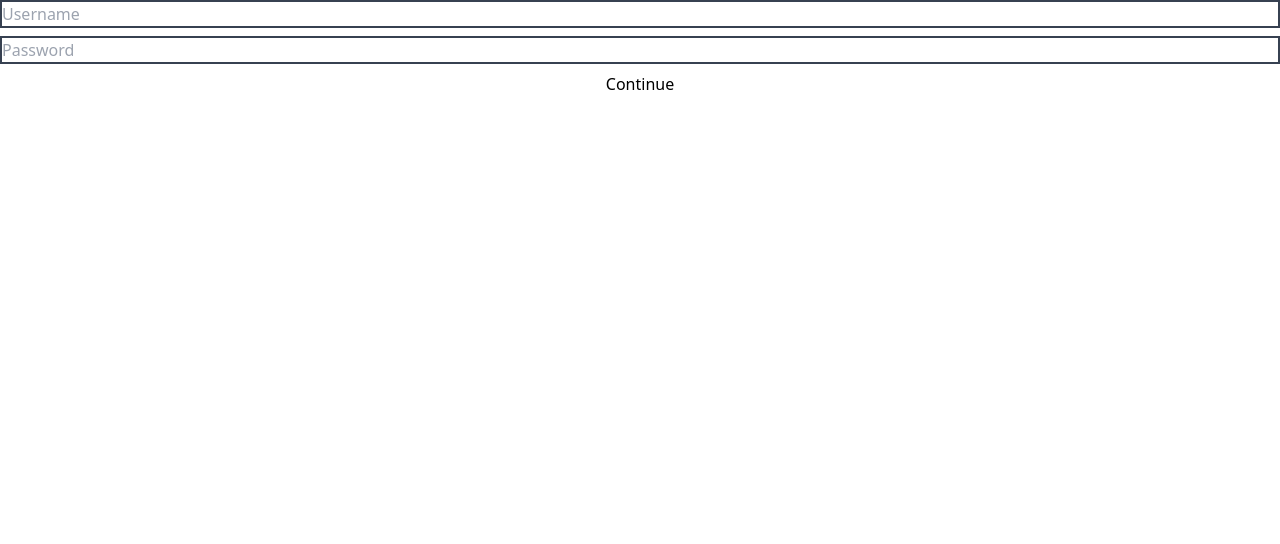
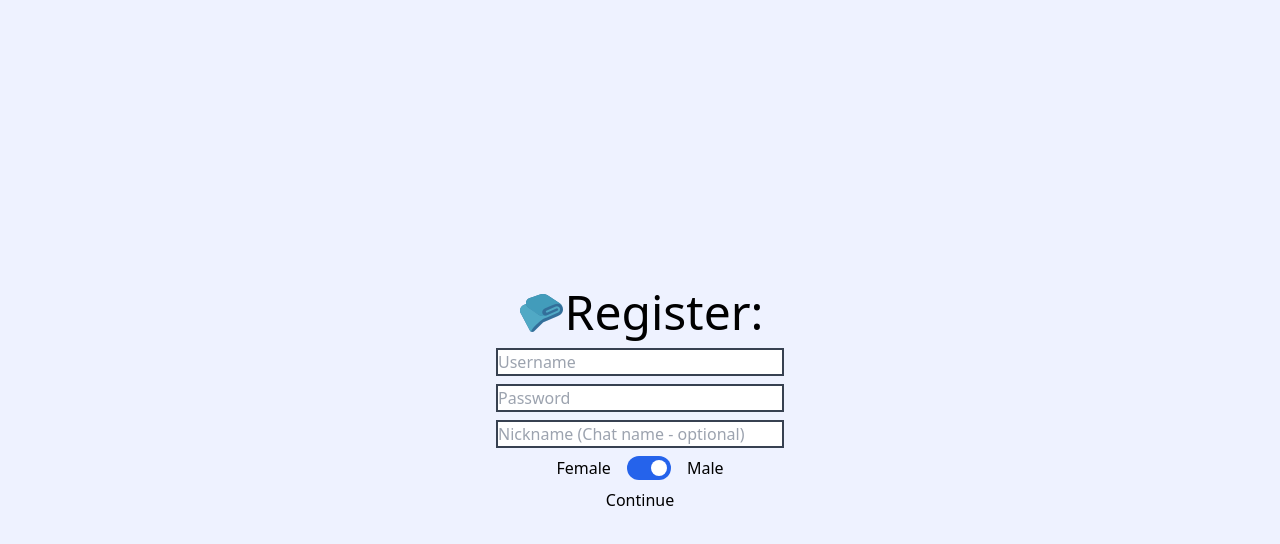
Before and after one commit to ProtemS/CirbuMeet, a Next.js app: page /register in a window 1280 px wide. Shown: the top 544 px of the page. Built offline with nearby package versions, Linux system fonts and the light colour scheme.

Commit message:
added reg page

```diff
--- a/package.json
+++ b/package.json
@@ -13,7 +13,9 @@
 		"prepare": "husky install"
 	},
 	"dependencies": {
+		"@headlessui/react": "^1.4.2",
 		"@next/bundle-analyzer": "^12.0.7",
+		"axios": "^0.24.0",
 		"next": "12.0.7",
 		"next-seo": "^4.28.1",
 		"react": "17.0.2",
--- a/src/pages/chatpage.js
+++ b/src/pages/chatpage.js
@@ -1,7 +1,7 @@
 import React from 'react';
 
 const chatpage = () => {
-	return <div>hi</div>;
+	return <div>h</div>;
 };
 
 export default chatpage;
--- a/src/pages/index.js
+++ b/src/pages/index.js
@@ -16,7 +16,7 @@ const Home = () => {
 		<>
 			<CustomHeader />
 
-			<main className="min-h-screen flex flex-col items-center justify-center bg-gray-200">
+			<main className="min-h-screen flex flex-col items-center justify-center bg-indigo-50">
 				<div className="flex flex-row items-center select-none ">
 					<span className="text-3xl font-semibold">CirbuMeet</span>
 					<img src="/icons8-blankie-48.png" alt="" />
@@ -36,7 +36,7 @@ const Home = () => {
 							setUserName(e.target.value);
 						}}
 						placeholder="Username"
-						className="border-2 border-gray-700 outline-none"
+						className="border-2 border-gray-700 outline-none w-72"
 					/>
 					<input
 						type="password"
--- a/src/pages/register.js
+++ b/src/pages/register.js
@@ -1,16 +1,32 @@
 import React, { useState } from 'react';
+
+import { Switch } from '@headlessui/react';
+
+import CustomHeader from '../components/CustomHeader';
 
 const Register = () => {
 	const [userName, setUserName] = useState('');
 	const [password, setPassword] = useState('');
-	// const [nickName, setNickName] = useState('');
-	// const [gender, setGender] = useState('');
+	const [nickName, setNickName] = useState('');
+	const [male, setMale] = useState(true);
+	const MaleOrFemale = () => {
+		if (male) return 'male';
+		return 'female';
+	};
+
 	return (
-		<div>
+		<>
+			<CustomHeader title="Register a Cirbumeet account" />
+
+			<main className="min-h-screen flex flex-col items-center justify-center space-y-3 bg-indigo-50">
+				<div className="flex flex-row items-center">
+					<img src="/icons8-blankie-48.png" alt="" />
+					<span className="text-5xl">Register:</span>
+				</div>
 				<form
-				onSubmit={(e) => {
+					onSubmit={async (e) => {
 						e.preventDefault();
-					console.log(userName + password);
+						console.log(userName + password + nickName + MaleOrFemale());
 					}}
 					className="flex flex-col space-y-2"
 				>
@@ -20,7 +36,7 @@ const Register = () => {
 							setUserName(e.target.value);
 						}}
 						placeholder="Username"
-					className="border-2 border-gray-700 outline-none"
+						className="border-2 border-gray-700 outline-none w-72"
 					/>
 					<input
 						type="password"
@@ -30,10 +46,39 @@ const Register = () => {
 						placeholder="Password"
 						className="border-2 border-gray-700 outline-none"
 					/>
-
+					<input
+						type="text"
+						onChange={(e) => {
+							setNickName(e.target.value);
+						}}
+						placeholder="Nickname (Chat name - optional)"
+						className="border-2 border-gray-700 outline-none"
+					/>
+					<div className="flex flex-row  justify-center">
+						<Switch.Group>
+							<div className="flex items-center">
+								<Switch.Label className="mr-4">Female</Switch.Label>
+								<Switch
+									checked={male}
+									onChange={setMale}
+									className={`${
+										male ? 'bg-blue-600' : 'bg-pink-300'
+									} relative inline-flex items-center h-6 rounded-full w-11 transition-colors focus:outline-none focus:ring-2 focus:ring-offset-2 focus:ring-indigo-500`}
+								>
+									<span
+										className={`${
+											male ? 'translate-x-6' : 'translate-x-1'
+										} inline-block w-4 h-4 transform bg-white rounded-full transition-transform`}
+									/>
+								</Switch>
+								<Switch.Label className="ml-4">Male</Switch.Label>
+							</div>
+						</Switch.Group>
+					</div>
 					<button type="submit">Continue</button>
 				</form>
-		</div>
+			</main>
+		</>
 	);
 };
 
```
Also changed, not shown: 1 other file (tests, documents, lock files or other folders). Lines whose indentation alone changed are shown as unchanged.
